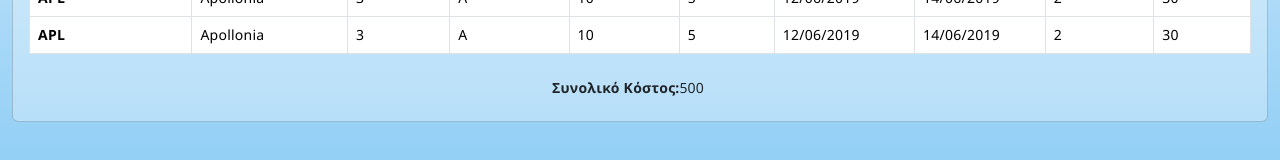
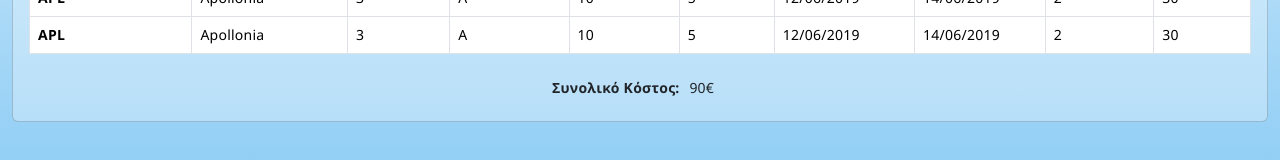
Before and after one commit to KountourisPanagiotis/campings-frontend, an Angular app: page /booking in a window 1280 px wide. Shown: the part 565-725 px from the top of the page. Built offline with nearby package versions, Linux system fonts and the light colour scheme.

Commit message:
update booking component

```diff
--- a/src/app/components/booking/booking.component.css
+++ b/src/app/components/booking/booking.component.css
@@ -12,7 +12,7 @@
   background-color: rgba(255, 255, 255, 0.3);
 }
 
-#date {
+#date, #cost {
   padding-left: 10px;
 }
 
--- a/src/app/components/booking/booking.component.html
+++ b/src/app/components/booking/booking.component.html
@@ -148,7 +148,7 @@
             <div class="total-cost row justify-content-end">
               <div class="col-sm-6 d-flex align-items-center">
                 <label for="cost" class="mr-2 text-nowrap font-weight-bold">Συνολικό Κόστος:</label>
-                <input type="text" readonly class="form-control-plaintext label-margin" id="cost" value="500">
+                <input type="text" readonly class="form-control-plaintext label-margin" id="cost" value="90€">
               </div>
             </div>
 
```
